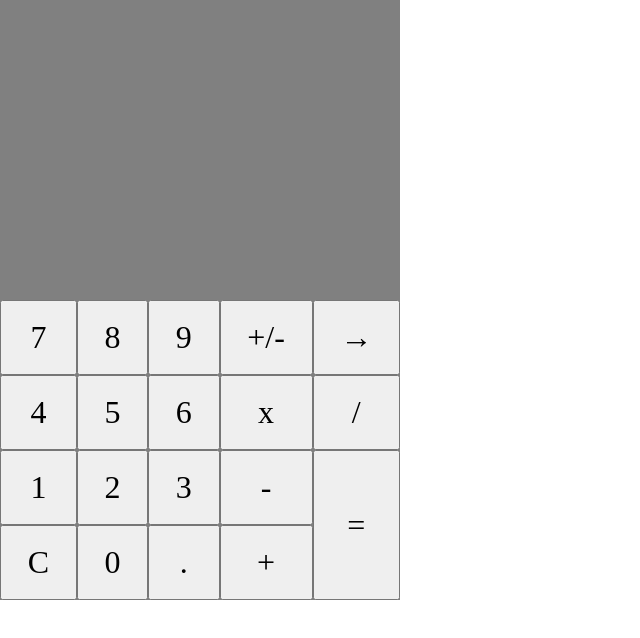
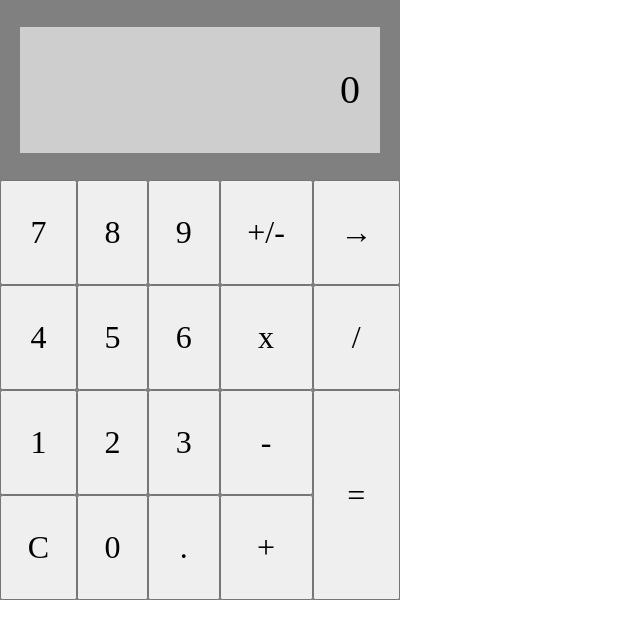
Before and after one commit to rainx5000/calculator-2, a plain HTML site: page index.html in a window 1280 px wide. Shown: the whole page, without its empty margins (0-640 px from the left). Drawn offline with Linux system fonts and the light colour scheme.

Commit message:
gave basic styling to display

```diff
--- a/css/style.css
+++ b/css/style.css
@@ -7,6 +7,17 @@
   justify-content: space-between;
 }
 
+.display-container {
+  height: fit-content;
+  padding: 10% 5%;
+  width: 80%;
+  font-size: 2.5em;
+  margin: auto;
+  text-align: end;
+  vertical-align: center;
+  background-color: rgb(207, 206, 206);
+}
+
 .controls-container {
   display: grid;
   grid-template-areas:
@@ -14,7 +25,7 @@
   "number-4 number-5 number-6 multiply divide"
   "number-1 number-2 number-3 subtract equal"
   "clear number-0 decimal add equal";
-  height: 50%;
+  height: 70%;
   font-size: 2rem;
 }
 
--- a/index.html
+++ b/index.html
@@ -11,9 +11,7 @@
 <body>
 
   <div id="calculator">
-    <div class="display-container">
-
-    </div>
+    <div class="display-container">0</div>
     <div class="controls-container">
       <button value="7" class="btn-7 number">7</button>
       <button value="8" class="btn-8 number">8</button>
```
